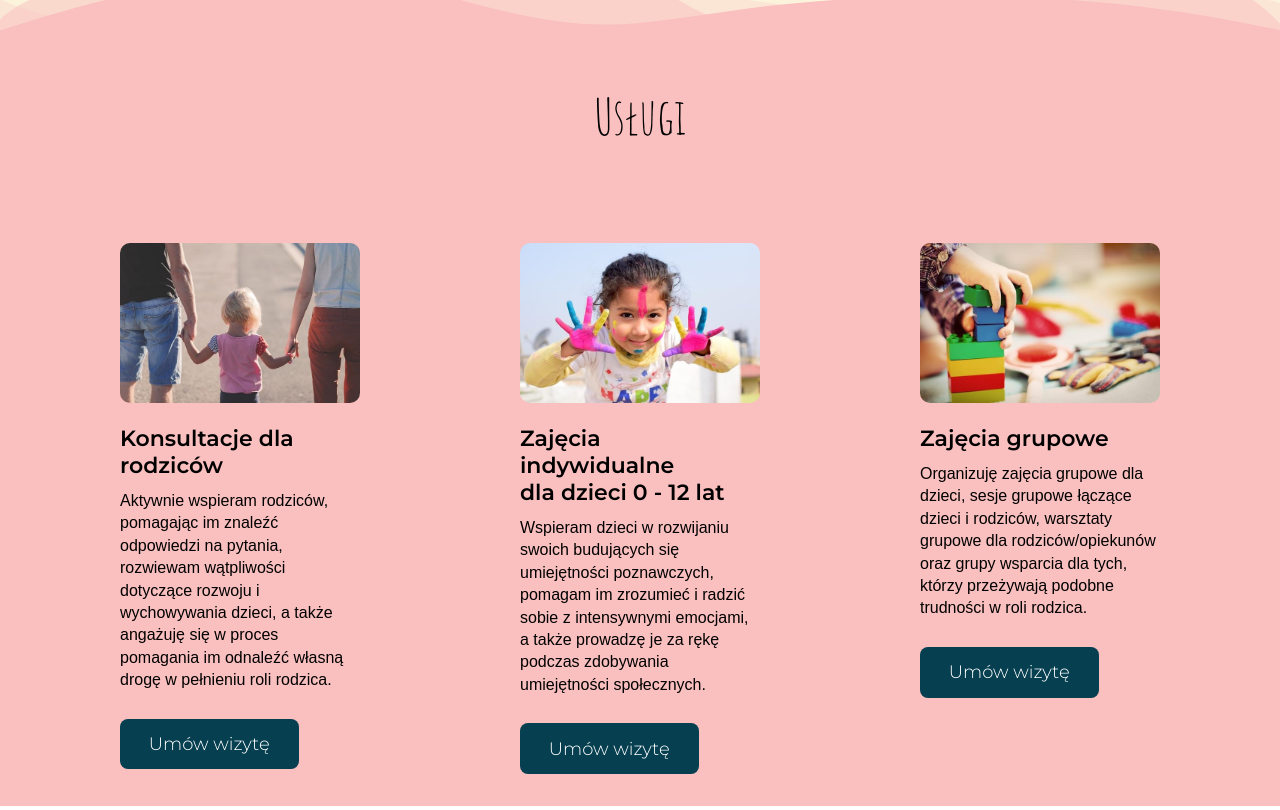
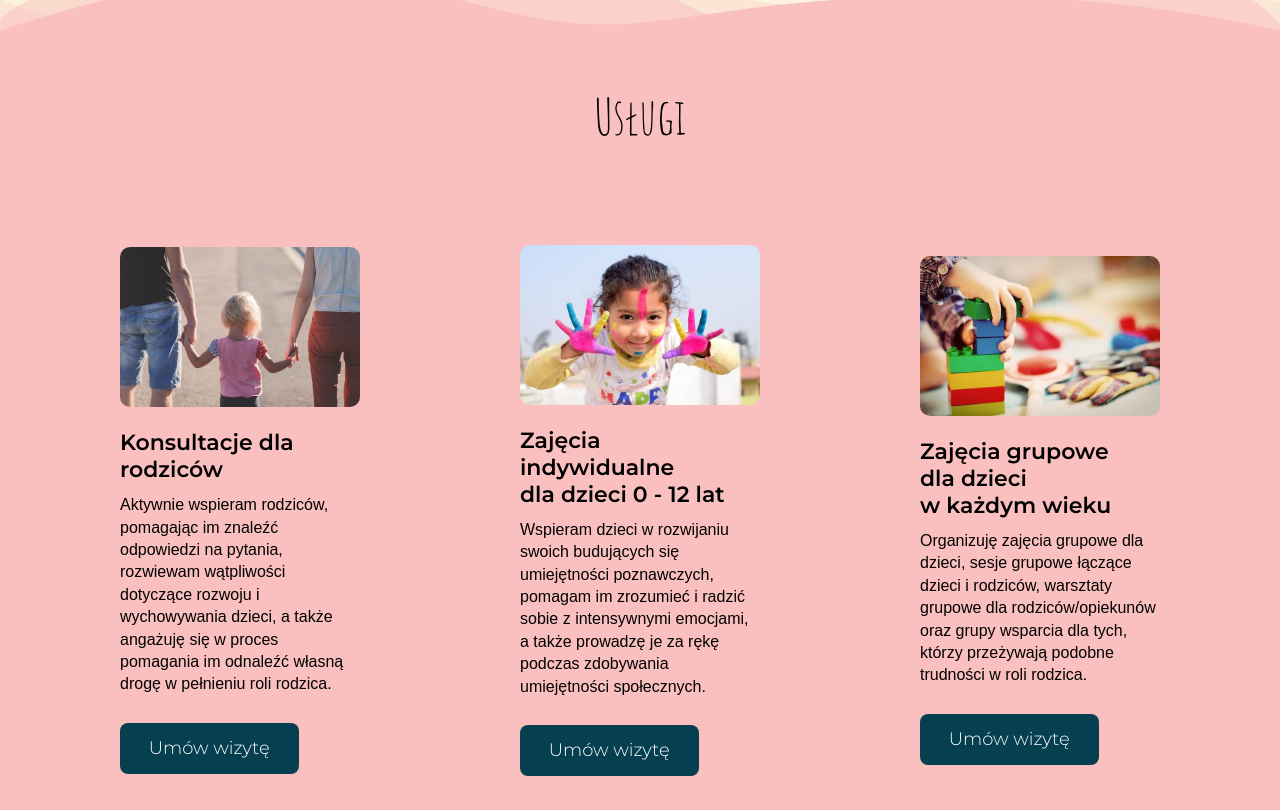
Before and after one commit to Kuba1507/Therapist, a website: page index.html in a window 1280 px wide. Shown: the part 2155-2965 px from the top of the page. Drawn offline with Linux system fonts and the light colour scheme; a web font is replaced by a local one.

Commit message:
styled offers section for desktops

```diff
--- a/index.html
+++ b/index.html
@@ -157,7 +157,7 @@
                     <div class="offers-box__offer">
                         <img src="dist/img/offers-3.jpg" alt="Rodzice idący z dzieckiem za rękę"
                             class="offers-box__offer-photo">
-                        <p class="offers-box__offer-title">Zajęcia grupowe</p>
+                        <p class="offers-box__offer-title">Zajęcia grupowe<br>dla dzieci<br>w każdym wieku</p>
                         <p class="offers-box__offer-description">Organizuję zajęcia grupowe dla dzieci, sesje grupowe
                             łączące dzieci i rodziców, warsztaty grupowe dla rodziców/opiekunów oraz grupy wsparcia dla
                             tych, którzy przeżywają podobne trudności w roli rodzica.
--- a/src/sass/_media.scss
+++ b/src/sass/_media.scss
@@ -224,6 +224,8 @@
 					align-items: flex-start;
 
 					&__offer {
+						height: 535px;
+						align-self: stretch;
 						margin: 2em 0;
 
 						&-title {
```
Also changed, not shown: dist/css/hamburger.min.css, dist/css/style.min.css, dist/img/decor.png (added), src/img/decor.png (added).
